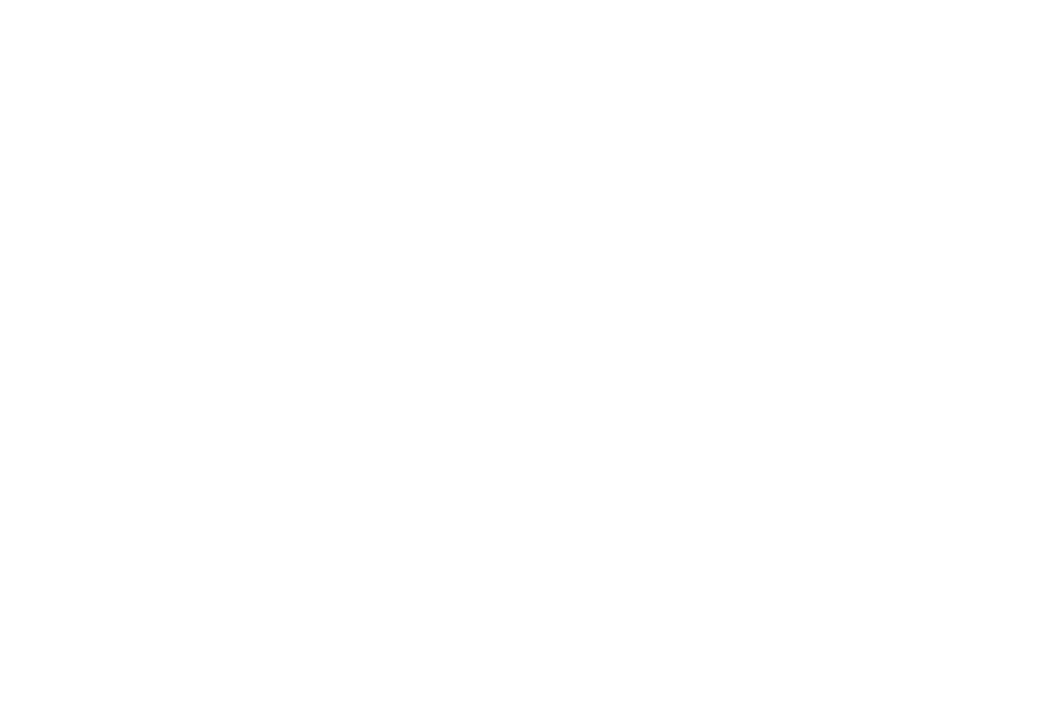
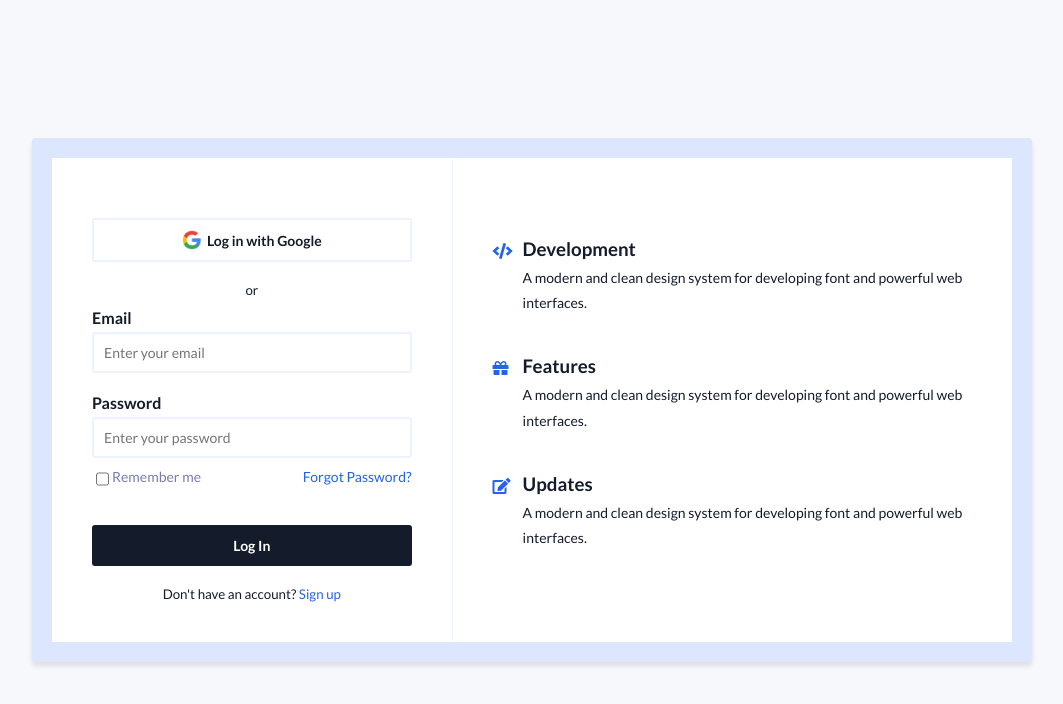
Before and after one commit to abhijn14/UI-to-HTML-CSS-Practices, a plain HTML site: page Login Form/index.html in a window 1280 px wide. Shown: the whole page, without its empty margins (108-1171 px from the left). Drawn offline with Linux system fonts and the light colour scheme.

Commit message:
Login Form completed

```diff
--- a/Login Form/index.html
+++ b/Login Form/index.html
@@ -1,11 +1,65 @@
+<!-- UI Credits: https://uidesigndaily.com/posts/sketch-login-log-in-authentication-features-day-1022 -->
+
 <!DOCTYPE html>
 <html lang="en">
 <head>
     <meta charset="UTF-8">
     <meta name="viewport" content="width=device-width, initial-scale=1.0">
-    <title>login Form</title>
+    <title>Login Form</title>
+
+    <link rel="stylesheet" href="style.css">
+    <link rel="stylesheet" href="https://cdnjs.cloudflare.com/ajax/libs/font-awesome/5.12.0-2/css/all.min.css" integrity="sha256-46r060N2LrChLLb5zowXQ72/iKKNiw/lAmygmHExk/o=" crossorigin="anonymous" />
 </head>
 <body>
+    <div class="container">
+        <form>
+            <button class="btn btn-ghost">
+                <img src="./images/google.png" alt="">
+                Log in with Google
+            </button>
 
+            <small>or</small>
+
+            <div class="form-control">
+                <label for="email">Email</label>
+                <input type="email" id="email" placeholder="Enter your email">
+            </div>
+
+            <div class="form-control">
+                <label for="password">Password</label>
+                <input type="password" id="password" placeholder="Enter your password">
+            </div>
+
+            <div class="checkbox-container">
+                <input type="checkbox" id="remember">
+                <label for="remember">Remember me</label>
+
+                <a href="#">Forgot Password?</a>
+            </div>
+
+            <button class="btn">Log In</button>
+
+            <small>Don't have an account? <a href="#">Sign up</a></small>
+        </form>
+        <div class="features">
+            <div class="feature">
+                <i class="fas fa-code"></i>
+                <h3>Development</h3>
+                <p>A modern and clean design system for developing font and powerful web interfaces.</p>
+            </div>
+
+            <div class="feature">
+                <i class="fas fa-gift"></i>
+                <h3>Features</h3>
+                <p>A modern and clean design system for developing font and powerful web interfaces.</p>
+            </div>
+
+            <div class="feature">
+                <i class="fas fa-edit"></i>
+                <h3>Updates</h3>
+                <p>A modern and clean design system for developing font and powerful web interfaces.</p>
+            </div>
+        </div>
+    </div>
 </body>
 </html>
--- a/Login Form/style.css
+++ b/Login Form/style.css
@@ -0,0 +1,145 @@
+@import url('https://fonts.googleapis.com/css2?family=Lato:wght@400;700&display=swap');
+* {
+    box-sizing: border-box;
+}
+
+body {
+    background-color: #f7f8fc;
+    color: #141c2c;
+    font-family: 'Lato', sans-serif;
+    /* Easiest way to align items in center  */
+    display: flex;
+    align-items: center;
+    justify-content: center;
+    height: 100vh;
+    margin: 0;
+}
+
+a {
+    color: #2762eb;
+    text-decoration: none;
+}
+
+.container {
+    background-color: #fff;
+    border-radius: 3px;
+    border: 20px solid #dce7ff;
+    width: 1000px;
+    max-width: 100%;
+    display: flex;
+    box-shadow: 0 4px 5px rgba(0, 0, 0, 0.1);
+}
+
+form {
+    border-right: 1px solid #ecf2ff;
+    display: flex;
+    flex-direction: column;
+    align-items: center;
+    justify-content: center;
+    padding: 40px;
+    flex: 1; /* Setting flex as 1 will divide the container in exactly two halves but as we have used 1.5 for features, it'll take slight more space */
+}
+
+.form-control {
+    margin: 10px 0;
+    width: 100%;
+}
+
+label {
+    display: inline-block;
+    font-weight: bold;
+    margin-bottom: 5px;
+}
+
+input:not([type='checkbox']) {
+    background-color: transparent;
+    border: 2px solid #ecf2ff;
+    border-radius: 3px;
+    font-family: inherit;
+    font-size: 14px;
+    padding: 10px;
+    width: 100%;
+}
+
+.checkbox-container {
+    display: flex;
+    justify-content: space-between;
+    font-size: 14px;
+    margin-bottom: 15px;
+    width: 100%;
+}
+
+.checkbox-container label {
+    color: #7a7eac;
+    font-weight: normal;
+}
+
+.checkbox-container a {
+    margin-left: auto;
+}
+
+.btn {
+    cursor: pointer;
+    background-color: #141c2c;
+    border: 2px solid #141c2c;
+    border-radius: 3px;
+    color: #fff;
+    display: flex;
+    align-items: center;
+    justify-content: center;
+    font-family: inherit;
+    font-weight: bold;
+    font-size: 14px;
+    padding: 10px;
+    margin: 20px 0;
+    width: 100%;
+}
+
+.btn-ghost {
+    background-color: transparent;
+    border-color: #ecf2ff;
+    color: #141c2c;
+}
+
+.btn img {
+    margin-right: 5px;
+    width: 20px;
+}
+
+.features {
+    flex: 1.5;
+    padding: 40px;
+}
+
+.feature {
+    padding-left: 30px;
+    position: relative;
+    margin: 40px 0;
+}
+
+.feature i {
+    color: #2762eb;
+    position: absolute;
+    top: 5px;
+    left: 0;
+}
+
+.features h3 {
+    margin: 0;
+}
+
+.feature p {
+    font-size: 14px;
+    line-height: 1.8;
+    margin: 5px 0;
+}
+
+@media (max-width: 768px) {
+    .container {
+        flex-direction: column;
+    }
+
+    form {
+        border-right: 0;
+    }
+}
```
Also changed, not shown: Login Form/images/google.png (added).
